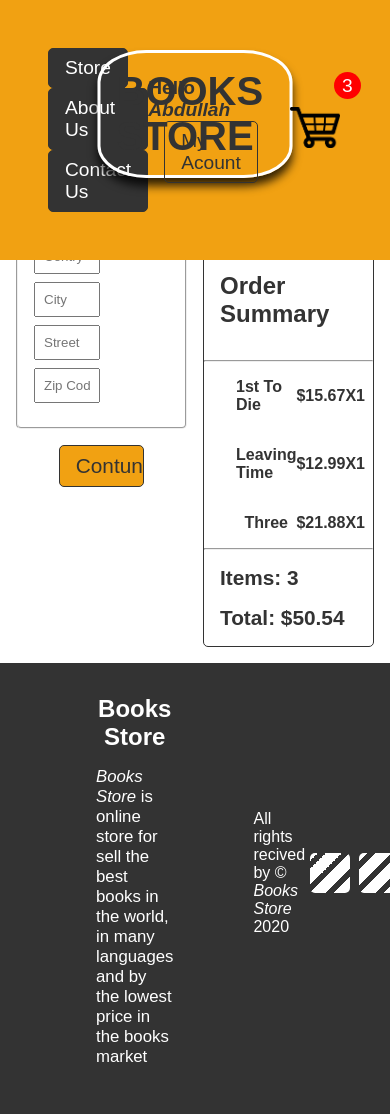
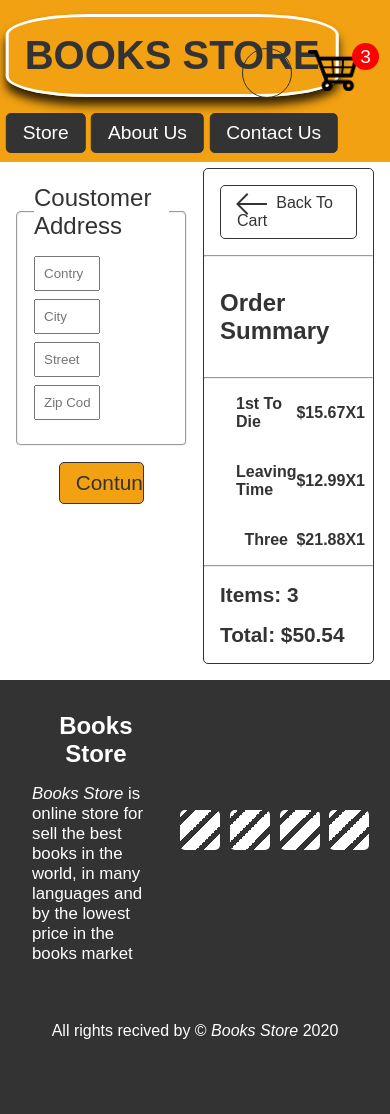
Before and after one commit to BenAwad95/Book-stroe-by-django, a Django app: page /checkout/ in a window 390 px wide; the page is wider, and only the part inside the window is pictured. Before the commit the page ends 1062 px from the top of that part, so only its background shows below. Run offline with Django 3.2, Linux system fonts and the light colour scheme; a user stored in the database is signed in; data comes from the database, SQL or seed files in the repository; both versions use the stored data as it was after the commit.

Commit message:
responsive style
I try to make the website responsive for header, footer and the home page but some errors came out from this changes and I will fix it in the next commit

```diff
--- a/static/css/style.css
+++ b/static/css/style.css
@@ -19,6 +19,12 @@
     display: flex;
     flex-direction: column;
     justify-content: space-between;
+}
+
+@media (max-width:1000px){
+    body{
+        padding-top: 10vh;
+    }
 }
 
 main{
@@ -259,8 +265,9 @@
     overflow: hidden;
 }
 
+
 #main-nav{
-    z-index: 100;
+    z-index: 1200;
     position: fixed;
     top: 0;
     left: 0;
@@ -278,6 +285,45 @@
 #main-nav #cart{
     position: relative;
 }
+
+#cart #user-panel #user-control-container{
+    display: flex ;
+    align-items: center;
+}
+
+@media (max-width: 1200px){
+    #main-nav #cart #user-panel{
+        width: 50px;
+        height: 50px;
+        border-radius: 50%;
+        background: transparent;
+        border: 1px solid #333;
+        cursor: pointer;
+        position: relative;
+    }
+
+    /* #main-nav #cart #user-panel:hover #user-control-container{
+        display: flex;
+    } */
+
+    #main-nav #cart #user-panel #user-control-container{
+        position: absolute;
+        top: 60px;
+        right: 50%;
+        transform: translateX(50%);
+        width: 200px;
+        height: 150px;
+        background: #fff;
+        display: none;
+        flex-direction: column;
+        align-items: center;
+        justify-content: space-evenly;
+        border: 2px #333 solid;
+        border-radius: 5px;
+    }
+
+}
+
 
 #main-nav #cart #cart-icon{
     width: 50px;
@@ -309,6 +355,26 @@
     ;
 }
 
+@media (max-width:1000px){
+    #main-nav #logo{
+        left: 10%;
+        transform: translate(-10%,-100%);
+    }
+
+    #main-nav {
+        padding-bottom: 4rem;
+        padding-right: 1rem;
+    }
+
+    #main-nav ul {
+        position: absolute;
+        top: 50%;
+        left: 10%;
+        transform: translate(-10%,80%);
+
+    }
+}
+
 /* footer section */
 
 #main-footer{
@@ -316,10 +382,27 @@
     color: var(--light-color);
     display: grid;
     grid-template-columns: repeat(3,1fr);
+    grid-template-rows: 1fr 0.5fr;
+}
+
+@media (max-width:1000px){
+    #main-footer {
+        grid-template-columns: repeat(2,1fr);
+    }
+    .rights{
+        grid-row: 2/span 3;
+        grid-column: 1/ span 3;
+    }
 }
 
 #main-footer aside{
     padding: 0 5rem;
+}
+
+@media (max-width: 1200px){
+    #main-footer aside{
+        padding: 0 1rem;
+    }
 }
 
 #main-footer aside h4 {
--- /dev/null
+++ b/static/js/base.js
@@ -0,0 +1,9 @@
+const userPanel = document.getElementById('user-panel')
+const userControl = document.getElementById('user-control-container')
+userPanel.addEventListener('click',()=>{
+    if(userControl.classList.toggle('hidden')){
+        userControl.style.display = 'none'
+    }else{
+        userControl.style.display = 'flex'
+    }
+})
--- a/templates/base.html
+++ b/templates/base.html
@@ -29,6 +29,7 @@
         const user = '{{user}}'
     </script>
     {% load static %}
+    <script src="{% static 'js\base.js' %}"></script>
     <script src="{% static 'js\store\main.js' %}"></script>
     {% block js %}
     {% endblock js %}
--- a/templates/partials/navbar.html
+++ b/templates/partials/navbar.html
@@ -8,13 +8,19 @@
 <a href="{% url 'store:store' %}"><h1 class="p-1" id="logo">Books Store</h1></a>
 <div id="cart" class="fl-row">
     {% if user.is_authenticated %}
-        <section>
-            <strong  >Hello <i>{{user.first_name}}</i></strong>
+        <section id="user-panel">
+            <div id="user-control-container" class='hidden'>
+                <strong  >Hello <i>{{user.first_name}}</i></strong>
             <a href="/admin" class="btn btn-basic mx-1 ">
              My Acount</a>
+            </div>
         </section>
     {% else %}
-        <section><a href="/admin" class="btn btn-basic">Login</a><span class="mx-1">Or</span><a href="/admin" class="btn btn-basic">Create Acount</a></section>
+        <section id="user-panel">
+            <div id="user-control-container" class='hidden'>
+                <a href="/admin" class="btn btn-basic">Login</a><span class="mx-1">Or</span><a href="/admin" class="btn btn-basic">Create Acount</a>
+            </div>
+        </section>
     {% endif %}
     {% load static %}
     <a href="{% url 'store:cart' %}"><img src="{% static 'media\cart.png' %}" alt="car-icon" id="cart-icon"></a>
```
Also changed, not shown: static/css/store/home.css (+45 -1 lines), db.sqlite3.
